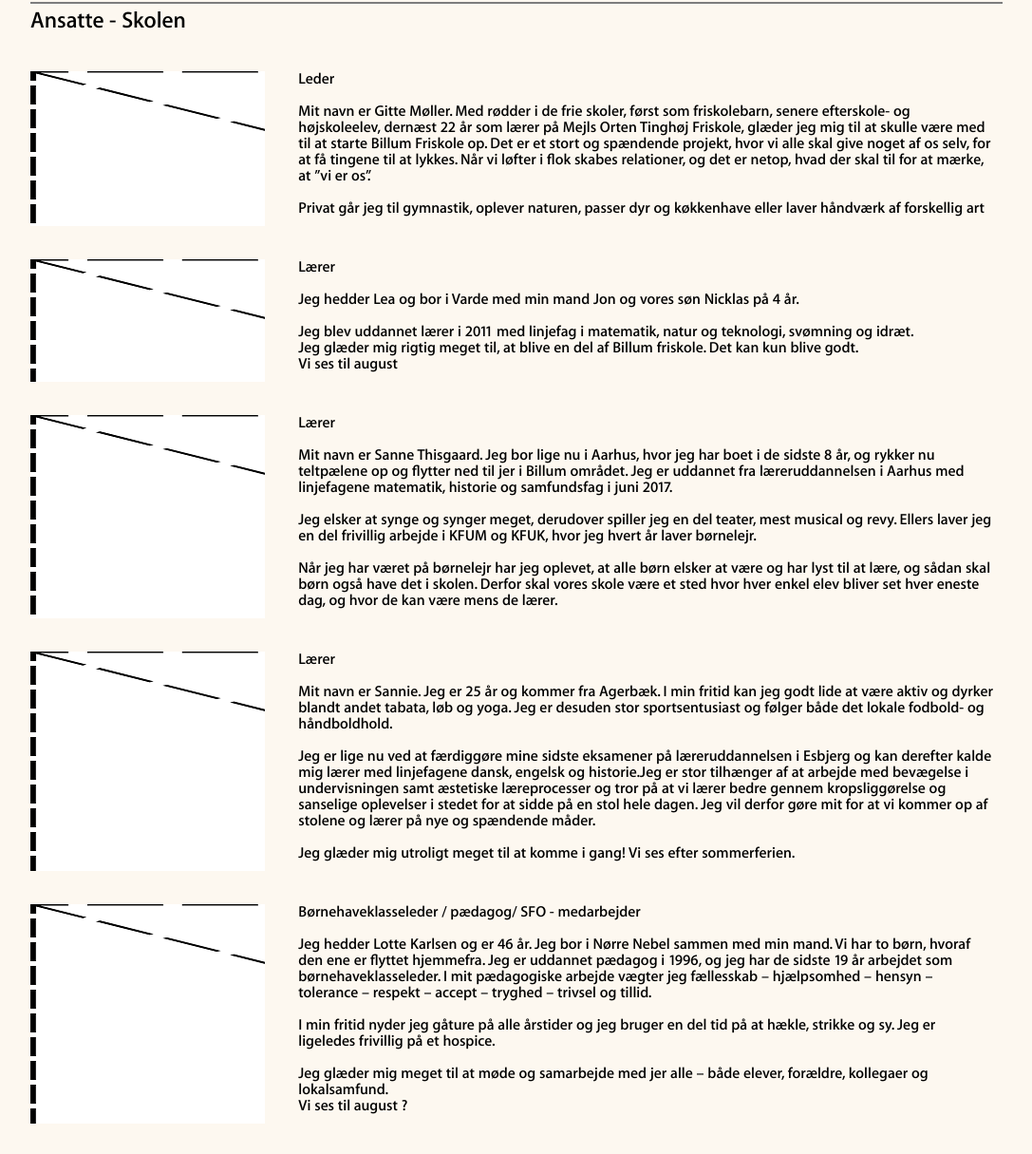
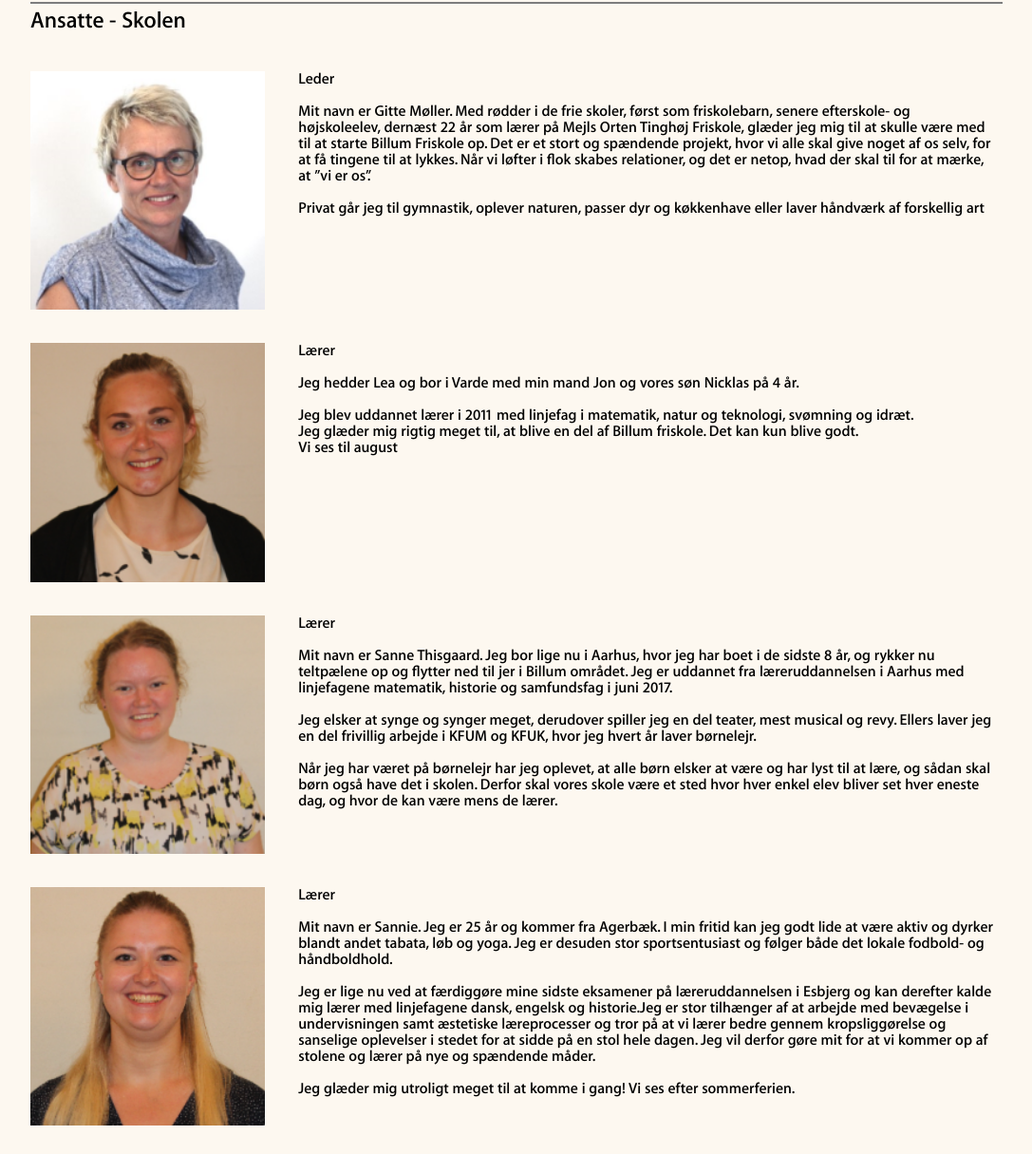
Before and after one commit to Nsehrish/Exam-project, a plain HTML site: page ansatte.html in a window 1280 px wide. Shown: the part 427-1642 px from the top of the page at 95% size, without its empty margins (96-1183 px from the left). Drawn offline with Linux system fonts and the light colour scheme.

Commit message:
ansatte 0.6
personal pictures have been added

```diff
--- a/ansatte.html
+++ b/ansatte.html
@@ -20,7 +20,7 @@
         <div class="horizontalspacer"></div>
       </section>
       <section class="tilecontainer flex-direction-row">
-        <section class="tile flex1 image000"></section>
+        <section class="tile flex1"><img src="assets\images\ansatte\gitte-leder.png" alt="gitte-leder"></section>
         <div class="verticalspacer"></div>
         <article class="tile flex3">
           <p>Leder
@@ -32,7 +32,7 @@
         <div class="horizontalspacer"></div>
       </section>
       <section class="tilecontainer flex-direction-row">
-        <section class="tile flex1 image000"></section>
+        <section class="tile flex1"><img src="assets\images\ansatte\lea-lærer.png" alt="lea-lærer"></section>
         <div class="verticalspacer"></div>
         <article class="tile flex3">
           <p>Lærer
@@ -48,7 +48,7 @@ Vi ses til august</p>
         <div class="horizontalspacer"></div>
       </section>
       <section class="tilecontainer flex-direction-row">
-        <section class="tile flex1 image000"></section>
+        <section class="tile flex1"><img src="assets\images\ansatte\sanne-lærer.png" alt="sanne-lærer"></section>
         <div class="verticalspacer"></div>
         <article class="tile flex3">
           <p>Lærer
@@ -62,7 +62,7 @@ Når jeg har været på børnelejr har jeg oplevet, at alle børn elsker at vær
         <div class="horizontalspacer"></div>
       </section>
       <section class="tilecontainer flex-direction-row">
-        <section class="tile flex1 image000"></section>
+        <section class="tile flex1"><img src="assets\images\ansatte\sannie-lærer.png" alt="sannie-lærer"></section>
         <div class="verticalspacer"></div>
         <article class="tile flex3">
           <p>Lærer
@@ -76,7 +76,7 @@ Jeg glæder mig utroligt meget til at komme i gang! Vi ses efter sommerferien.</
         <div class="horizontalspacer"></div>
       </section>
       <section class="tilecontainer flex-direction-row">
-        <section class="tile flex1 image000"></section>
+        <section class="tile flex1"><img src="assets\images\ansatte\lotte-børneleder.png" alt="lotte-børneleder"></section>
         <div class="verticalspacer"></div>
         <article class="tile flex3">
           <p>Børnehaveklasseleder / pædagog/ SFO - medarbejder
```
